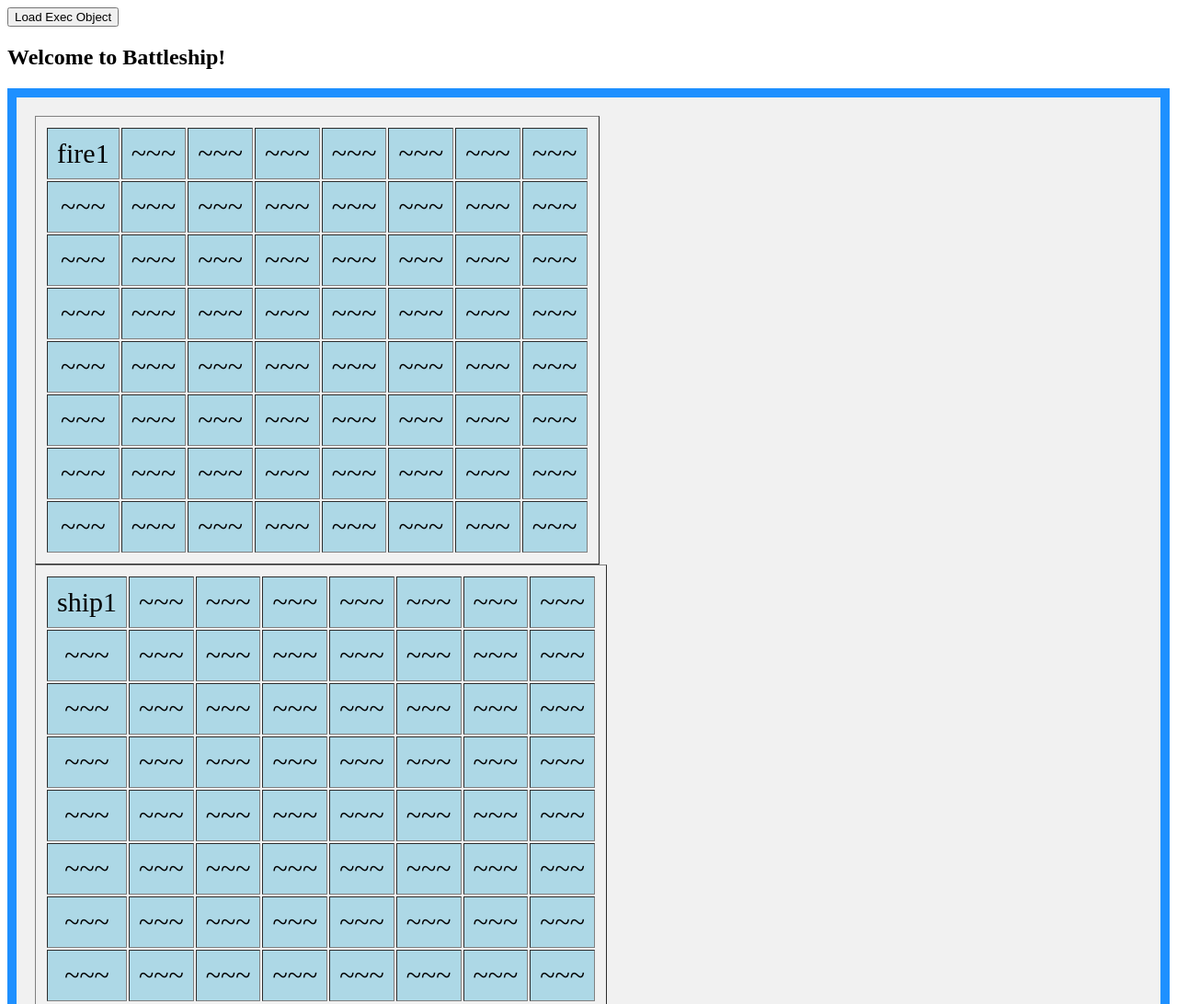
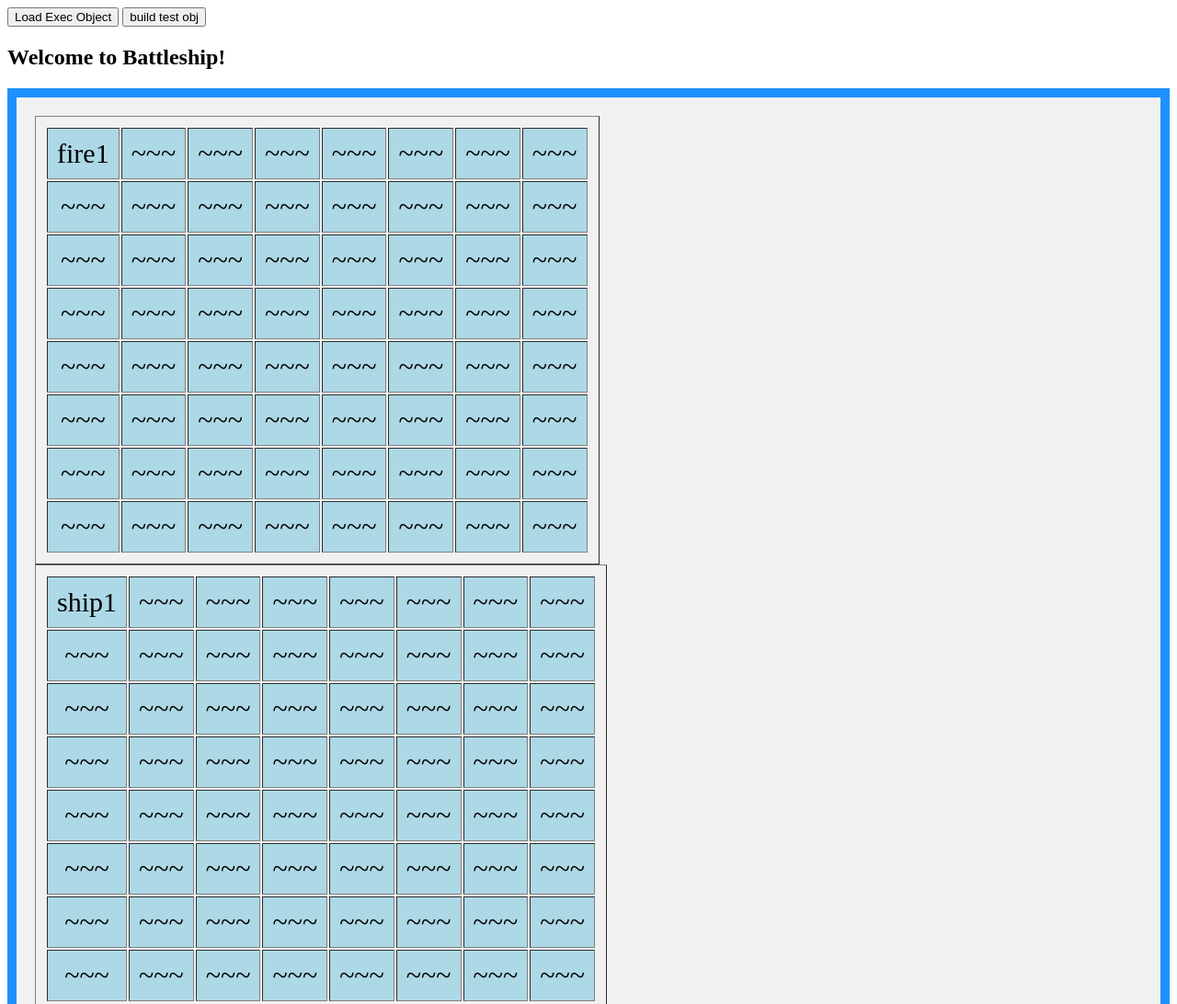
Before and after one commit to KKappesSum/Return-Awesome---Project-1, a plain HTML site: page Index.html in a window 1280 px wide. Shown: the top 1092 px of the page at 92% size. Drawn offline with Linux system fonts and the light colour scheme.

Commit message:
add: added 'build test obj' on index.html

```diff
--- a/Executive.js
+++ b/Executive.js
@@ -165,4 +165,6 @@ function onLoadTester(){
 
 function testObj(){
     tempExec = new Exec("Ethan", "Anna", '6');
+    console.log("Test ope");
+    storeExecObj();
 }
--- a/Index.html
+++ b/Index.html
@@ -12,6 +12,7 @@
 
 <body>
 <input type = "button" id = "btn" value = "Load Exec Object" onclick = "onLoadTester();">
+<input type = "button" id = "createObj" name = "createObj" value = "build test obj" onclick = "testObj();">
 <h2>Welcome to Battleship!</h2>
 
 <div class="flex-container">
```
